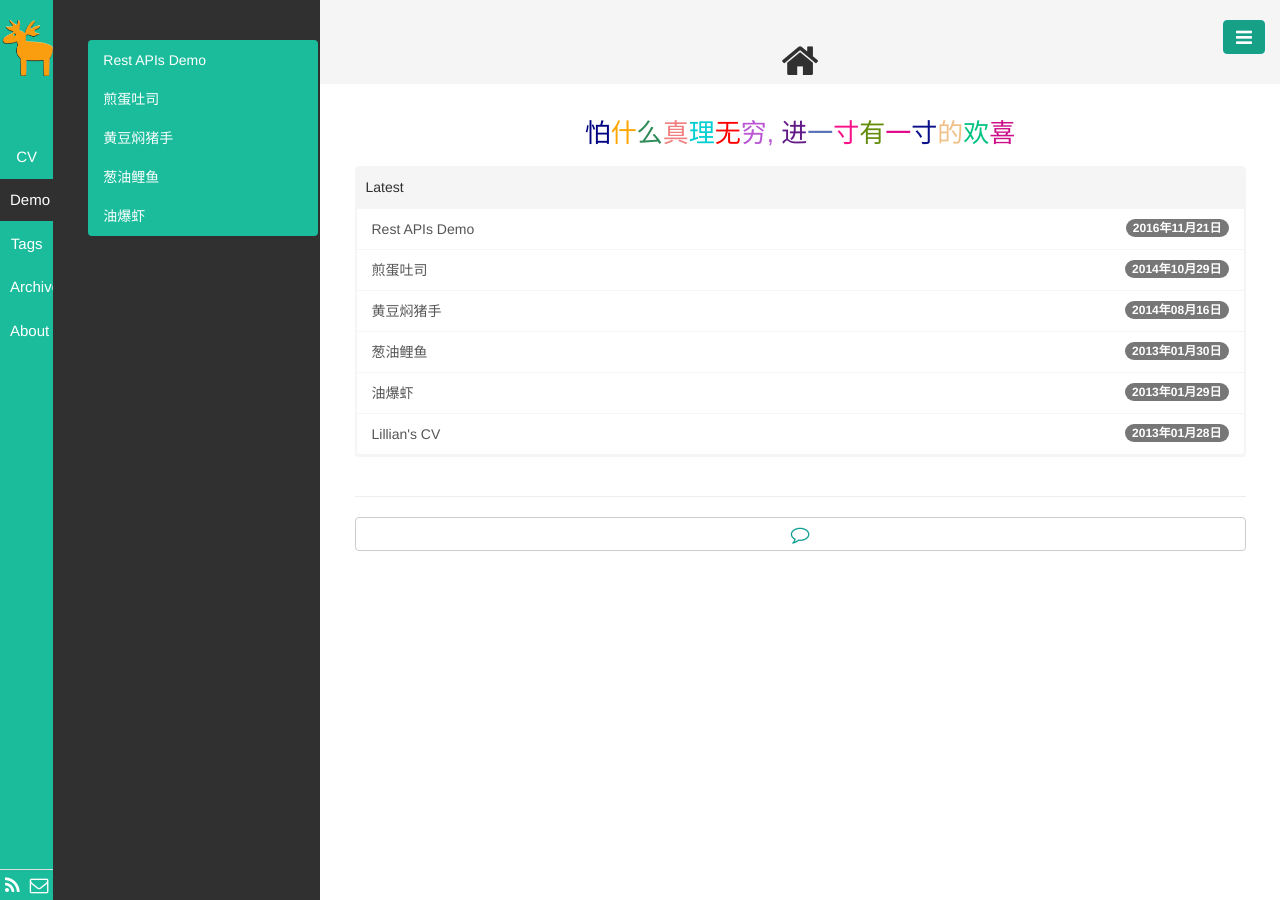
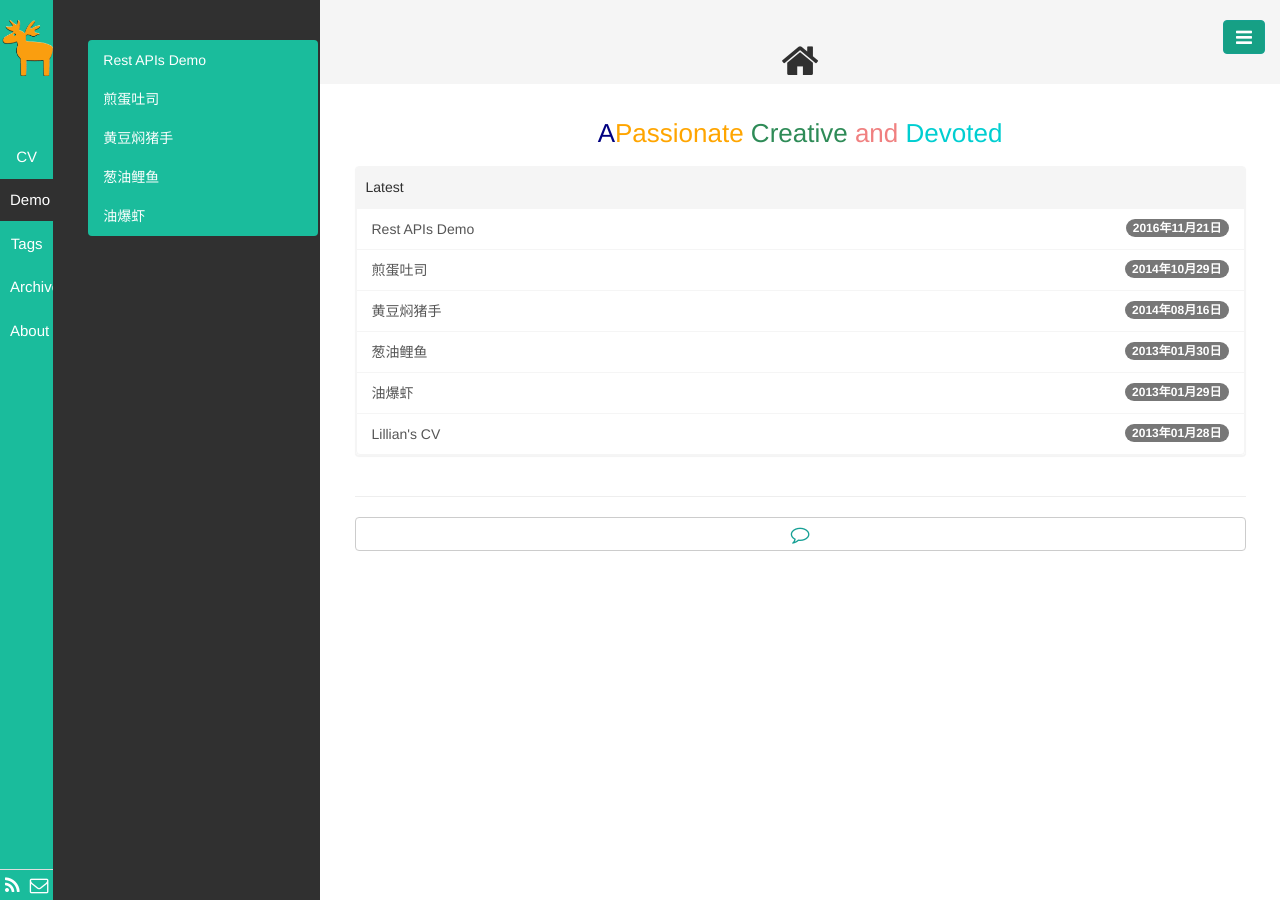
Before and after one commit to lilliancheng2012/lilliancheng2012.github.io, a Jekyll site: the page built from index.html, in a window 1280 px wide. Built offline with Jekyll 4.4.1, drawn with Linux system fonts in a browser that asks for light colours; Markdown is read by kramdown in place of the engine named in the settings; the list of posts is cut into pages by our own code.

Commit message:
changed index page

```diff
--- a/index.html
+++ b/index.html
@@ -4,7 +4,10 @@ title: <i class="fa fa-home fa-lg"></i>
 titlename: 首页
 ---
 <!--<br>-->
-<center><h3><font color="#000080">怕</font><font color="#FFA500">什</font><font color="#2E8B57">么</font><font color="#F08080">真</font><font color="#00CED1">理</font><font color="red">无</font><font color="#BA55D3">穷, </font><font color="#601986">进</font><font color="#556fb5">一</font><font color="#fa1089">寸</font><font color="#638c0b">有</font><font color="#e00089">一</font><font color="#0a1089">寸</font><font color="#f0c089">的</font><font color="#00c380">欢</font><font color="#cc1089">喜</font></h3></center>
+<center><h3>
+<font color="#000080">A</font><font color="#FFA500">Passionate</font><font color="#2E8B57"> Creative</font><font color="#F08080"> and</font><font color="#00CED1"> Devoted</font>
+<!--<font color="red">无</font><font color="#BA55D3">穷, </font><font color="#601986">进</font><font color="#556fb5">一</font><font color="#fa1089">寸</font><font color="#638c0b">有</font><font color="#e00089">一</font><font color="#0a1089">寸</font><font color="#f0c089">的</font><font color="#00c380">欢</font><font color="#cc1089">喜</font>-->
+</h3></center>
 <div class="row">
   <div class="col-md-12">
     <div class="panel panel-primary">
```
